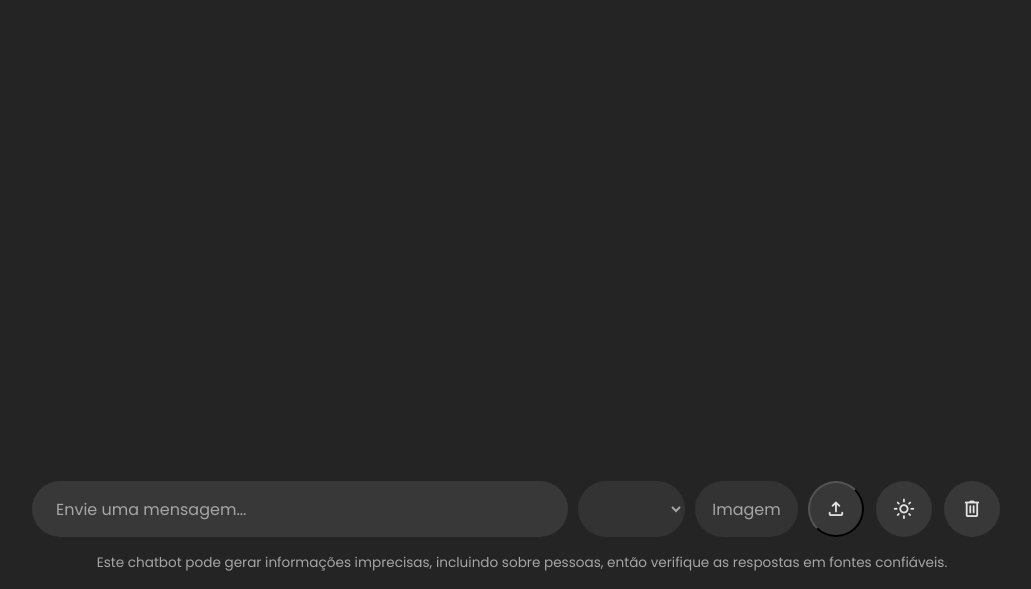
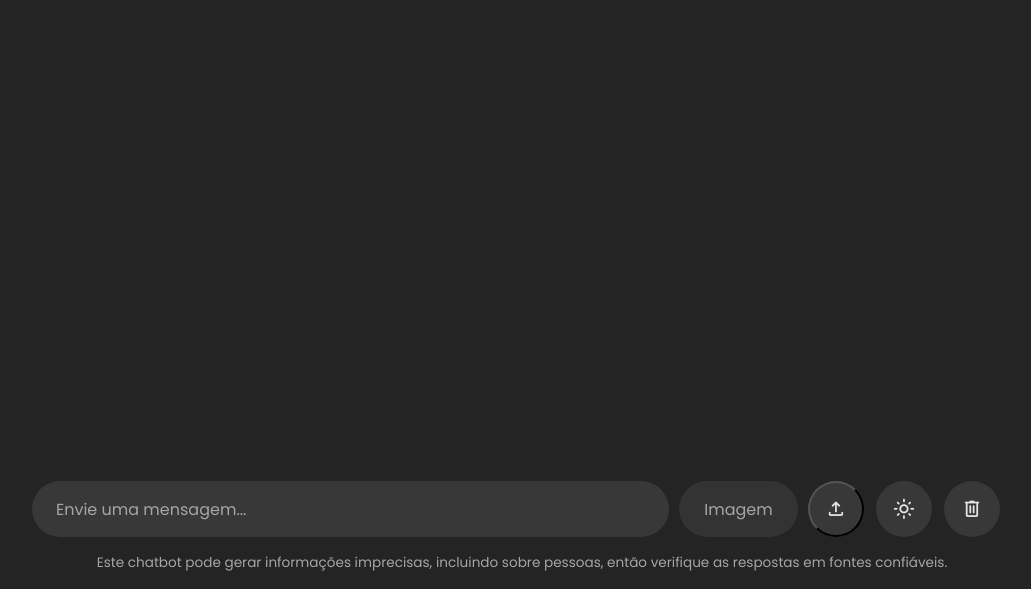
Before and after one commit to gabrielalmeid4/chatbot-gemini-v2, a website: page chatbot-gemini/index.html in a window 1280 px wide. Shown: the part 211-800 px from the top of the page, without its empty margins (118-1149 px from the left). Drawn offline with nearby package versions, Linux system fonts and the light colour scheme.

Commit message:
retirando chat contextualizado

```diff
--- a/chatbot-gemini/index.html
+++ b/chatbot-gemini/index.html
@@ -26,8 +26,6 @@
       <div class="input-wrapper">
         <input type="text" placeholder="Envie uma mensagem..." class="typing-input" required />
         <button id="send-message-button" class="icon material-symbols-rounded">send</button>
-        <select id="chatType" name="chatType" class="choice" required>
-        </select>
         <label for="arquivo">Imagem</label>
         <input type="file" id="arquivo" name="arquivo">
         <button id="uploadButton" class="icon material-symbols-rounded">upload</button>
```
